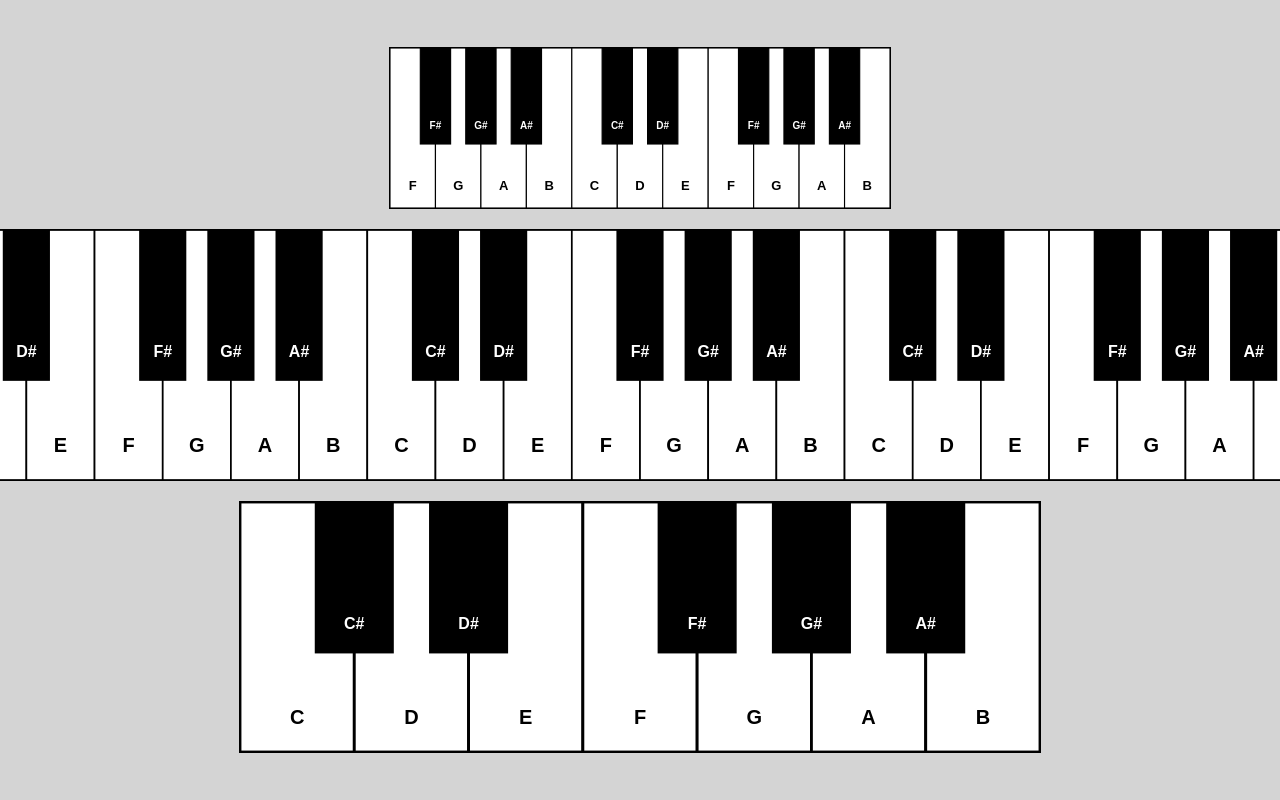
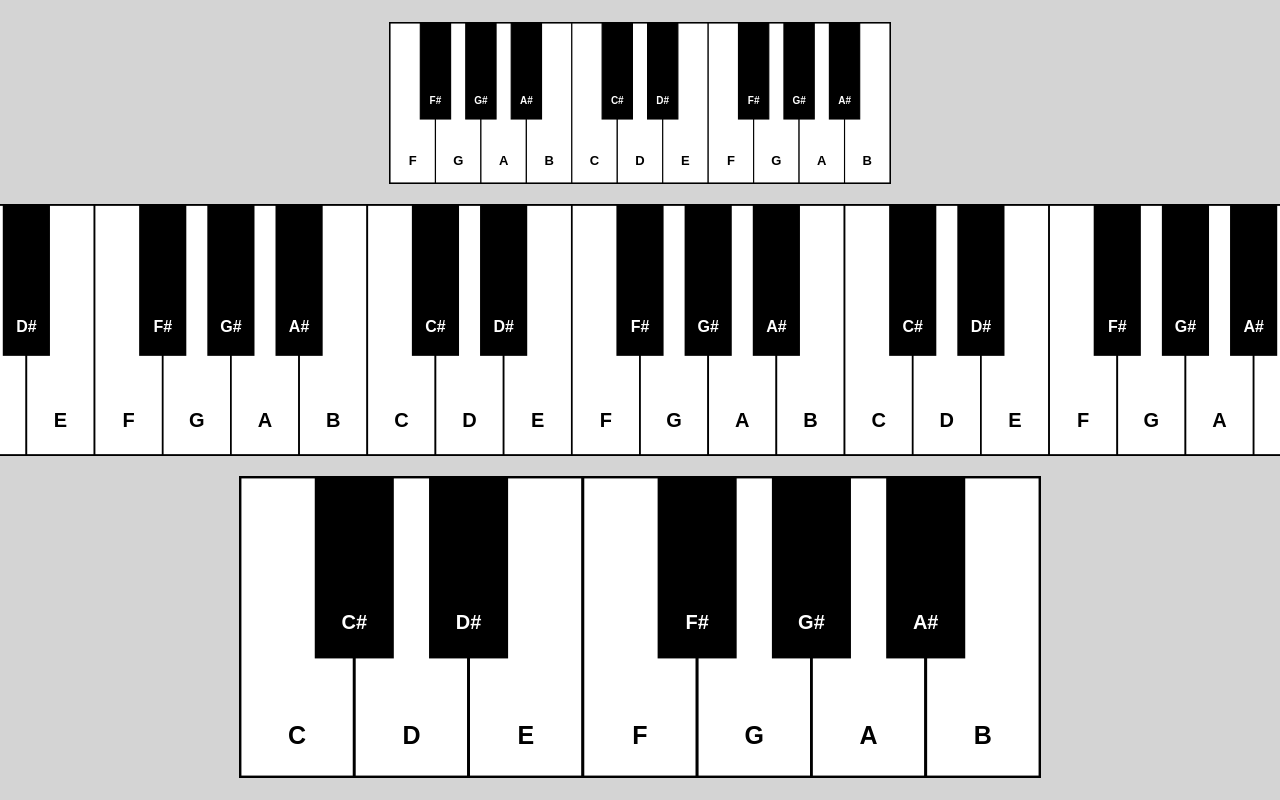
Before and after one commit to kmmuntasir/piano-chords-visualizer, a plain HTML site: page reeds.html in a window 1280 px wide. Shown: the top 800 px of the page. Drawn offline with Linux system fonts and the light colour scheme.

Commit message:
Add default argument value for createPianoCanvas function

```diff
--- a/reeds.html
+++ b/reeds.html
@@ -35,7 +35,7 @@
 <div class="piano-container" id="pianoContainer"></div>
 
 <script>
-    function createPianoCanvas(width, height, totalWhiteReeds = 7, startingNote = 'C') {
+    function createPianoCanvas(width = 800, height = 300, totalWhiteReeds = 7, startingNote = 'C') {
         const wrapper = document.createElement('div');
         wrapper.className = 'piano-wrapper';
         wrapper.style.width = `${width}px`;
@@ -116,7 +116,7 @@
     const pianoContainer = document.getElementById('pianoContainer');
     pianoContainer.appendChild(createPianoCanvas(500, 160, 11, 'F'));
     pianoContainer.appendChild(createPianoCanvas(1500, 250, 22, 'C'));
-    pianoContainer.appendChild(createPianoCanvas(800, 250));
+    pianoContainer.appendChild(createPianoCanvas());
 </script>
 </body>
 </html>
```
